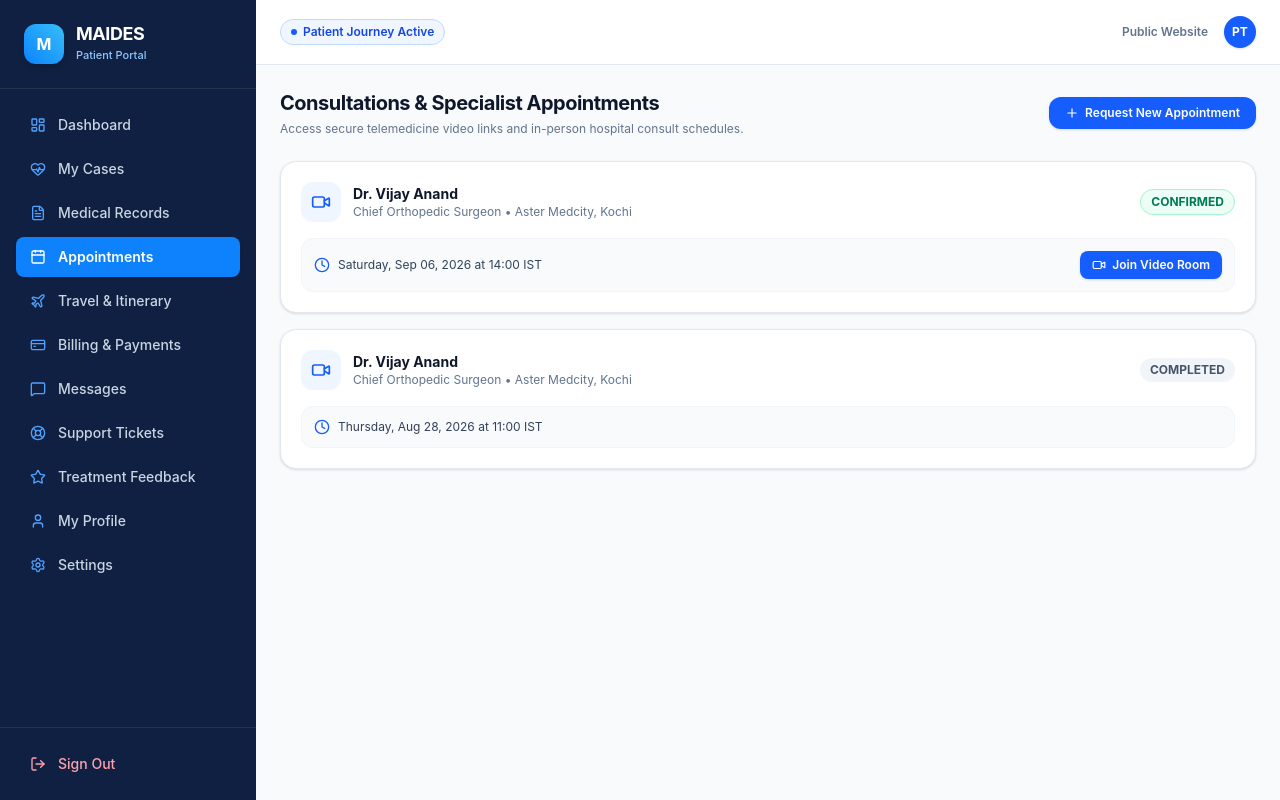
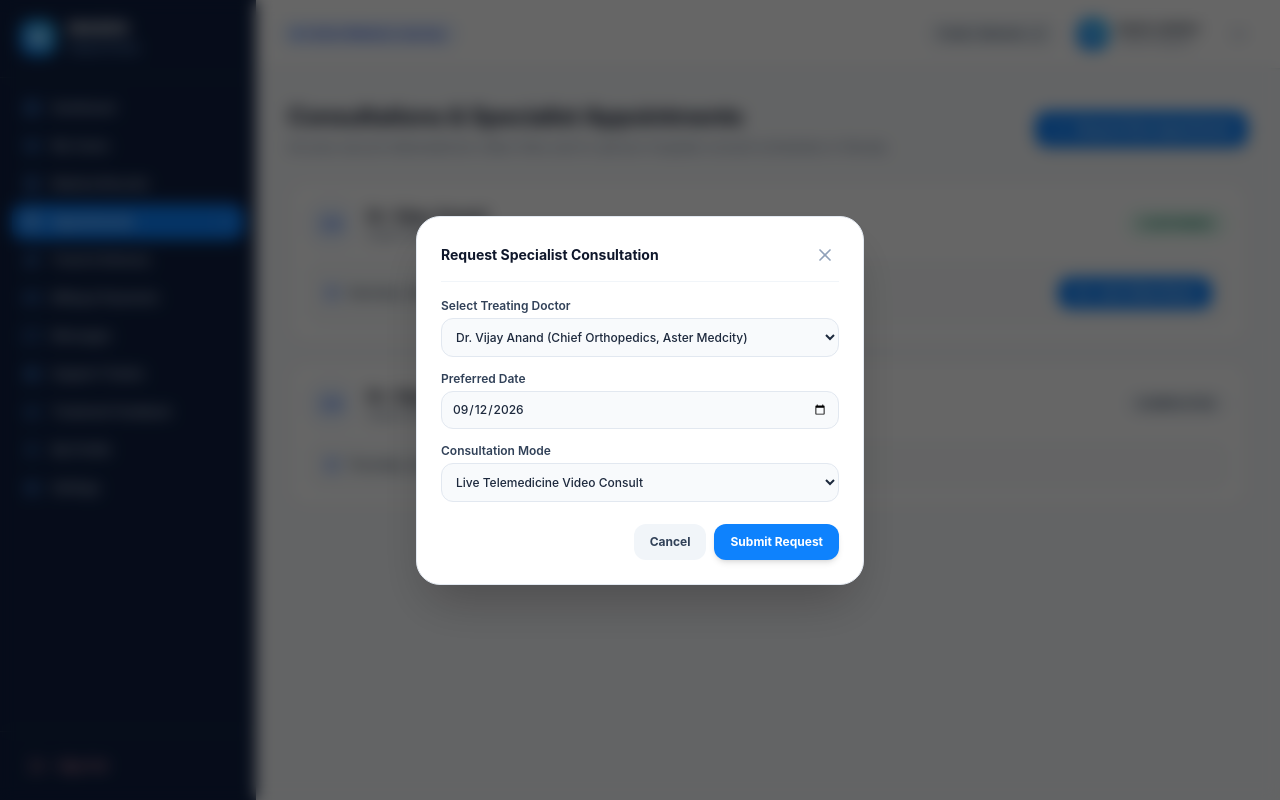
Before and after one commit to aleenashinto/MEDICAL-TOURISM, a Next.js app in the folder vitalis-web/: page /patient/appointments in a window 1280 px wide. Both pictures are taken after a click on the button "Request New Appointment". Built offline with nearby package versions, Linux system fonts and the light colour scheme.

Commit message:
fix(ui): resolve layout overflow, topbar header clipping, and visual alignment in patient appointments and layout

```diff
--- a/vitalis-web/src/app/patient/appointments/page.tsx
+++ b/vitalis-web/src/app/patient/appointments/page.tsx
@@ -10,11 +10,16 @@ import {
   Plus,
   CheckCircle2,
   Download,
-  AlertCircle
+  AlertCircle,
+  X,
+  Check
 } from "lucide-react";
 
 export default function PatientAppointmentsPage() {
-  const appointments = [
+  const [showModal, setShowModal] = useState(false);
+  const [toast, setToast] = useState<string | null>(null);
+
+  const [appointments, setAppointments] = useState([
     {
       id: "APT-2026-101",
       doctor: "Dr. Vijay Anand",
@@ -35,46 +40,86 @@ export default function PatientAppointmentsPage() {
       status: "COMPLETED",
       meetLink: "#",
     },
-  ];
+  ]);
+
+  const handleRequestAppointment = (e: React.FormEvent<HTMLFormElement>) => {
+    e.preventDefault();
+    const form = e.currentTarget;
+    const doctor = (form.elements.namedItem("doctor") as HTMLSelectElement).value;
+    const date = (form.elements.namedItem("date") as HTMLInputElement).value;
+    const type = (form.elements.namedItem("type") as HTMLSelectElement).value;
+
+    const newApt = {
+      id: `APT-2026-10${appointments.length + 1}`,
+      doctor: doctor.includes("Vijay") ? "Dr. Vijay Anand" : "Dr. K. S. Muralidharan",
+      specialty: doctor.includes("Vijay") ? "Chief Orthopedic Surgeon" : "Chief Cardiac Surgeon",
+      hospital: "Aster Medcity, Kochi",
+      dateTime: `${date} at 11:00 IST`,
+      type,
+      status: "REQUESTED",
+      meetLink: "https://vitalis.health/meet/pending",
+    };
+
+    setAppointments(prev => [newApt, ...prev]);
+    setToast("Consultation request submitted! Your coordinator will confirm the time slot.");
+    setShowModal(false);
+    setTimeout(() => setToast(null), 3500);
+  };
 
   return (
-    <div className="space-y-6 max-w-5xl mx-auto">
+    <div className="space-y-6">
+      {/* Toast */}
+      {toast && (
+        <div className="fixed bottom-6 right-6 z-50 bg-emerald-600 text-white px-5 py-3 rounded-2xl shadow-2xl flex items-center gap-3 animate-in fade-in slide-in-from-bottom-4">
+          <CheckCircle2 className="w-5 h-5" />
+          <span className="text-xs font-bold">{toast}</span>
+        </div>
+      )}
+
+      {/* Header with clear layout spacing */}
       <div className="flex flex-col sm:flex-row sm:items-center justify-between gap-4">
         <div>
-          <h1 className="text-xl font-bold text-slate-900 tracking-tight">
+          <h1 className="text-xl sm:text-2xl font-bold text-slate-900 tracking-tight">
             Consultations & Specialist Appointments
           </h1>
-          <p className="text-xs text-slate-500 mt-1">
-            Access secure telemedicine video links and in-person hospital consult schedules.
+          <p className="text-xs sm:text-sm text-slate-500 mt-1">
+            Access secure telemedicine video links and in-person hospital consult schedules in Kerala.
           </p>
         </div>
-        <button className="flex items-center gap-1.5 px-4 py-2 bg-blue-600 hover:bg-blue-700 text-white text-xs font-semibold rounded-xl shadow-sm transition-all">
-          <Plus className="w-3.5 h-3.5" />
-          Request New Appointment
+        <button
+          onClick={() => setShowModal(true)}
+          className="inline-flex items-center justify-center gap-2 px-4 py-2.5 bg-[#0E82FD] hover:bg-blue-600 text-white text-xs font-bold rounded-xl shadow-md transition-all shrink-0 cursor-pointer"
+        >
+          <Plus className="w-4 h-4" />
+          <span>Request New Appointment</span>
         </button>
       </div>
 
+      {/* Appointments List */}
       <div className="space-y-4">
         {appointments.map((apt) => (
           <div
             key={apt.id}
-            className="bg-white border border-slate-200 p-5 rounded-2xl shadow-sm hover:border-slate-300 transition-all space-y-4"
+            className="bg-white border border-slate-200/80 rounded-2xl p-5 shadow-xs hover:border-slate-300 hover:shadow-sm transition-all space-y-4"
           >
-            <div className="flex flex-col sm:flex-row sm:items-center justify-between gap-2">
-              <div className="flex items-center gap-3">
-                <div className="w-10 h-10 rounded-xl bg-blue-50 text-blue-600 flex items-center justify-center font-bold">
+            {/* Top Row */}
+            <div className="flex flex-col sm:flex-row sm:items-center justify-between gap-3">
+              <div className="flex items-center gap-3.5">
+                <div className="w-11 h-11 rounded-2xl bg-blue-50 text-blue-600 flex items-center justify-center font-bold shrink-0">
                   <Video className="w-5 h-5" />
                 </div>
                 <div>
-                  <h2 className="text-sm font-bold text-slate-900">{apt.doctor}</h2>
-                  <div className="text-xs text-slate-500">{apt.specialty} • {apt.hospital}</div>
+                  <h2 className="text-base font-bold text-slate-900">{apt.doctor}</h2>
+                  <div className="text-xs text-slate-500 font-medium">{apt.specialty} • <span className="text-blue-600 font-semibold">{apt.hospital}</span></div>
                 </div>
               </div>
 
               <span
-                className={`px-2.5 py-1 rounded-full text-xs font-bold ${
+                className={`self-start sm:self-auto px-3 py-1 rounded-full text-xs font-bold tracking-wide uppercase ${
                   apt.status === "CONFIRMED"
                     ? "bg-emerald-50 text-emerald-700 border border-emerald-200"
+                    : apt.status === "REQUESTED"
+                    ? "bg-amber-50 text-amber-700 border border-amber-200"
                     : "bg-slate-100 text-slate-600"
                 }`}
               >
@@ -82,8 +127,9 @@ export default function PatientAppointmentsPage() {
               </span>
             </div>
 
-            <div className="p-3 bg-slate-50 rounded-xl border border-slate-100 flex flex-col sm:flex-row sm:items-center justify-between gap-2 text-xs">
-              <div className="flex items-center gap-2 text-slate-700">
+            {/* Bottom Row */}
+            <div className="p-3.5 bg-slate-50/80 rounded-xl border border-slate-100 flex flex-col sm:flex-row sm:items-center justify-between gap-3 text-xs">
+              <div className="flex items-center gap-2 text-slate-700 font-medium">
                 <Clock className="w-4 h-4 text-blue-600" />
                 <span>{apt.dateTime}</span>
               </div>
@@ -93,16 +139,71 @@ export default function PatientAppointmentsPage() {
                   href={apt.meetLink}
                   target="_blank"
                   rel="noreferrer"
-                  className="inline-flex items-center gap-1.5 px-3 py-1.5 rounded-lg bg-blue-600 hover:bg-blue-700 text-white font-semibold transition-all shadow-sm"
+                  className="inline-flex items-center justify-center gap-2 px-4 py-2 rounded-xl bg-[#0E82FD] hover:bg-blue-600 text-white font-bold transition-all shadow-xs cursor-pointer"
                 >
-                  <Video className="w-3.5 h-3.5" />
-                  Join Video Room
+                  <Video className="w-4 h-4" />
+                  <span>Join Video Room</span>
                 </a>
               )}
             </div>
           </div>
         ))}
       </div>
+
+      {/* Appointment Request Modal */}
+      {showModal && (
+        <div className="fixed inset-0 bg-black/60 backdrop-blur-sm z-50 flex items-center justify-center p-4">
+          <div className="bg-white border border-slate-200 rounded-3xl p-6 max-w-md w-full space-y-4 shadow-2xl animate-in zoom-in-95">
+            <div className="flex items-center justify-between pb-3 border-b border-slate-100">
+              <h3 className="font-bold text-sm text-slate-900">Request Specialist Consultation</h3>
+              <button onClick={() => setShowModal(false)} className="p-1 rounded-lg text-slate-400 hover:text-slate-700">
+                <X className="w-5 h-5" />
+              </button>
+            </div>
+
+            <form onSubmit={handleRequestAppointment} className="space-y-3.5 text-xs">
+              <div>
+                <label className="block text-slate-700 font-semibold mb-1">Select Treating Doctor</label>
+                <select name="doctor" required className="w-full bg-slate-50 border border-slate-200 rounded-xl p-2.5 text-slate-800 font-medium">
+                  <option value="Dr. Vijay Anand (Chief Orthopedics)">Dr. Vijay Anand (Chief Orthopedics, Aster Medcity)</option>
+                  <option value="Dr. K. S. Muralidharan (Cardiac Surgery)">Dr. K. S. Muralidharan (Robotic Cardiac, Amrita)</option>
+                  <option value="Dr. Rajesh K. (Spine Surgery)">Dr. Rajesh K. (Spine Surgery, Rajagiri)</option>
+                </select>
+              </div>
+
+              <div>
+                <label className="block text-slate-700 font-semibold mb-1">Preferred Date</label>
+                <input name="date" type="date" required defaultValue="2026-09-12" className="w-full bg-slate-50 border border-slate-200 rounded-xl p-2.5 text-slate-800 font-medium" />
+              </div>
+
+              <div>
+                <label className="block text-slate-700 font-semibold mb-1">Consultation Mode</label>
+                <select name="type" required className="w-full bg-slate-50 border border-slate-200 rounded-xl p-2.5 text-slate-800 font-medium">
+                  <option value="VIDEO_CONSULTATION">Live Telemedicine Video Consult</option>
+                  <option value="SECOND_OPINION_TELEHEALTH">Second Opinion Case Review</option>
+                  <option value="IN_PERSON_SURGICAL_CONSULT">In-Person OPD Hospital Consult</option>
+                </select>
+              </div>
+
+              <div className="pt-2 flex justify-end gap-2">
+                <button
+                  type="button"
+                  onClick={() => setShowModal(false)}
+                  className="px-4 py-2.5 bg-slate-100 hover:bg-slate-200 text-slate-700 font-bold rounded-xl"
+                >
+                  Cancel
+                </button>
+                <button
+                  type="submit"
+                  className="px-4 py-2.5 bg-[#0E82FD] hover:bg-blue-600 text-white font-bold rounded-xl shadow-md"
+                >
+                  Submit Request
+                </button>
+              </div>
+            </form>
+          </div>
+        </div>
+      )}
     </div>
   );
 }
--- a/vitalis-web/src/app/patient/layout.tsx
+++ b/vitalis-web/src/app/patient/layout.tsx
@@ -17,7 +17,9 @@ import {
   User,
   LogOut,
   Menu,
-  X
+  X,
+  ExternalLink,
+  ChevronRight
 } from "lucide-react";
 
 export default function PatientLayout({
@@ -45,14 +47,14 @@ export default function PatientLayout({
   return (
     <div className="min-h-screen bg-slate-50 flex flex-col md:flex-row">
       {/* Mobile Top Navigation Bar */}
-      <div className="md:hidden bg-[#0F2042] text-white px-4 py-3 flex items-center justify-between sticky top-0 z-40 shadow-sm">
+      <div className="md:hidden bg-[#0F2042] text-white px-4 py-3.5 flex items-center justify-between sticky top-0 z-40 shadow-md">
         <Link href="/patient/dashboard" className="flex items-center gap-2.5">
-          <div className="w-8 h-8 rounded-xl bg-gradient-to-tr from-[#0E82FD] to-[#38BDF8] flex items-center justify-center text-white font-bold shadow-md text-sm">
+          <div className="w-8 h-8 rounded-xl bg-gradient-to-tr from-[#0E82FD] to-[#38BDF8] flex items-center justify-center text-white font-black shadow-md text-sm">
             M
           </div>
           <div>
             <div className="font-bold text-sm leading-none tracking-tight">MAIDES</div>
-            <div className="text-[10px] text-blue-300 font-medium">Patient Portal</div>
+            <div className="text-[10px] text-blue-300 font-medium mt-0.5">Patient Portal</div>
           </div>
         </Link>
         <button
@@ -67,7 +69,7 @@ export default function PatientLayout({
       {/* Backdrop for Mobile Drawer */}
       {mobileDrawerOpen && (
         <div
-          className="fixed inset-0 bg-black/50 backdrop-blur-sm z-40 md:hidden"
+          className="fixed inset-0 bg-black/60 backdrop-blur-sm z-40 md:hidden"
           onClick={() => setMobileDrawerOpen(false)}
         />
       )}
@@ -79,16 +81,16 @@ export default function PatientLayout({
         }`}
       >
         <div>
-          <div className="p-6 border-b border-slate-700/60 flex items-center justify-between">
-            <div className="flex items-center gap-3">
-              <div className="w-10 h-10 rounded-xl bg-gradient-to-tr from-[#0E82FD] to-[#38BDF8] flex items-center justify-center text-white font-bold shadow-md">
+          <div className="p-5 border-b border-slate-700/60 flex items-center justify-between">
+            <Link href="/patient/dashboard" className="flex items-center gap-3">
+              <div className="w-9 h-9 rounded-xl bg-gradient-to-tr from-[#0E82FD] to-[#38BDF8] flex items-center justify-center text-white font-black shadow-md">
                 M
               </div>
               <div>
-                <div className="font-bold text-lg leading-none tracking-tight">MAIDES</div>
+                <div className="font-bold text-base leading-none tracking-tight">MAIDES</div>
                 <div className="text-[11px] text-blue-300 font-medium mt-1">Patient Portal</div>
               </div>
-            </div>
+            </Link>
             <button
               onClick={() => setMobileDrawerOpen(false)}
               className="md:hidden p-1.5 rounded-lg text-slate-300 hover:text-white"
@@ -97,7 +99,7 @@ export default function PatientLayout({
             </button>
           </div>
 
-          <nav className="p-4 space-y-1 max-h-[calc(100vh-140px)] overflow-y-auto">
+          <nav className="p-3 space-y-0.5 max-h-[calc(100vh-140px)] overflow-y-auto">
             {navItems.map((item) => {
               const Icon = item.icon;
               const isActive = pathname === item.href || (item.href !== "/patient/dashboard" && pathname.startsWith(item.href));
@@ -106,14 +108,17 @@ export default function PatientLayout({
                   key={item.name}
                   href={item.href}
                   onClick={() => setMobileDrawerOpen(false)}
-                  className={`flex items-center gap-3 px-3.5 py-2.5 rounded-lg text-sm font-medium transition-colors ${
+                  className={`flex items-center justify-between px-3 py-2.5 rounded-xl text-xs font-semibold transition-all ${
                     isActive
-                      ? "bg-[#0E82FD] text-white shadow-sm font-semibold"
+                      ? "bg-[#0E82FD] text-white shadow-md font-bold"
                       : "text-slate-300 hover:text-white hover:bg-white/10"
                   }`}
                 >
-                  <Icon className={`w-4 h-4 ${isActive ? "text-white" : "text-blue-400"}`} />
-                  {item.name}
+                  <div className="flex items-center gap-3">
+                    <Icon className={`w-4 h-4 ${isActive ? "text-white" : "text-blue-400"}`} />
+                    <span>{item.name}</span>
+                  </div>
+                  {isActive && <ChevronRight className="w-3.5 h-3.5 text-blue-200" />}
                 </Link>
               );
             })}
@@ -123,7 +128,7 @@ export default function PatientLayout({
         <div className="p-4 border-t border-slate-700/60">
           <Link
             href="/auth/login"
-            className="flex items-center gap-3 px-3.5 py-2.5 rounded-lg text-sm font-medium text-rose-300 hover:text-rose-100 hover:bg-rose-500/20 transition-colors"
+            className="flex items-center gap-3 px-3.5 py-2.5 rounded-xl text-xs font-semibold text-rose-300 hover:text-rose-100 hover:bg-rose-500/20 transition-colors"
           >
             <LogOut className="w-4 h-4" />
             Sign Out
@@ -132,29 +137,50 @@ export default function PatientLayout({
       </aside>
 
       {/* Main Content Area */}
-      <div className="flex-1 flex flex-col min-w-0">
-        <header className="hidden sm:flex bg-white border-b border-slate-200 px-6 py-4 items-center justify-between">
-          <div className="flex items-center gap-2">
-            <span className="inline-flex items-center gap-1.5 px-2.5 py-1 rounded-full text-xs font-semibold bg-blue-50 text-blue-700 border border-blue-200">
-              <span className="w-1.5 h-1.5 rounded-full bg-blue-600 animate-pulse"></span>
-              Patient Journey Active
+      <div className="flex-1 flex flex-col min-w-0 bg-slate-50">
+        {/* Modern Responsive Desktop Topbar */}
+        <header className="hidden sm:flex bg-white border-b border-slate-200 px-6 py-3.5 items-center justify-between sticky top-0 z-30 shadow-xs">
+          <div className="flex items-center gap-3">
+            <span className="inline-flex items-center gap-1.5 px-3 py-1 rounded-full text-xs font-bold bg-blue-50 text-blue-700 border border-blue-200">
+              <span className="w-2 h-2 rounded-full bg-blue-600 animate-pulse"></span>
+              Active Medical Journey
             </span>
           </div>
 
-          <div className="flex items-center gap-4">
+          <div className="flex items-center gap-3">
             <Link
               href="/"
-              className="text-xs font-semibold text-slate-500 hover:text-slate-800 transition-colors"
+              target="_blank"
+              className="inline-flex items-center gap-1.5 text-xs font-semibold text-slate-600 hover:text-[#0E82FD] px-3 py-1.5 rounded-xl bg-slate-100 hover:bg-blue-50 transition-colors"
             >
-              Public Website
+              <span>Public Website</span>
+              <ExternalLink className="w-3.5 h-3.5" />
             </Link>
-            <div className="w-8 h-8 rounded-full bg-blue-600 text-white font-bold flex items-center justify-center text-xs shadow-sm">
-              PT
-            </div>
+
+            <Link
+              href="/patient/profile"
+              className="flex items-center gap-2 pl-2 pr-3 py-1 rounded-xl hover:bg-slate-100 transition-colors"
+            >
+              <div className="w-8 h-8 rounded-xl bg-gradient-to-tr from-[#0E82FD] to-[#38BDF8] text-white font-bold flex items-center justify-center text-xs shadow-sm">
+                SJ
+              </div>
+              <div className="text-left hidden lg:block">
+                <div className="text-xs font-bold text-slate-800 leading-none">Sarah Jenkins</div>
+                <div className="text-[10px] text-slate-500 leading-none mt-0.5">United Kingdom</div>
+              </div>
+            </Link>
+
+            <Link
+              href="/auth/login"
+              title="Sign Out"
+              className="p-2 rounded-xl text-slate-400 hover:text-rose-600 hover:bg-rose-50 transition-colors"
+            >
+              <LogOut className="w-4 h-4" />
+            </Link>
           </div>
         </header>
 
-        <main className="flex-1 p-4 sm:p-6 max-w-7xl w-full mx-auto">{children}</main>
+        <main className="flex-1 p-4 sm:p-6 lg:p-8 max-w-6xl w-full mx-auto">{children}</main>
       </div>
     </div>
   );
```
